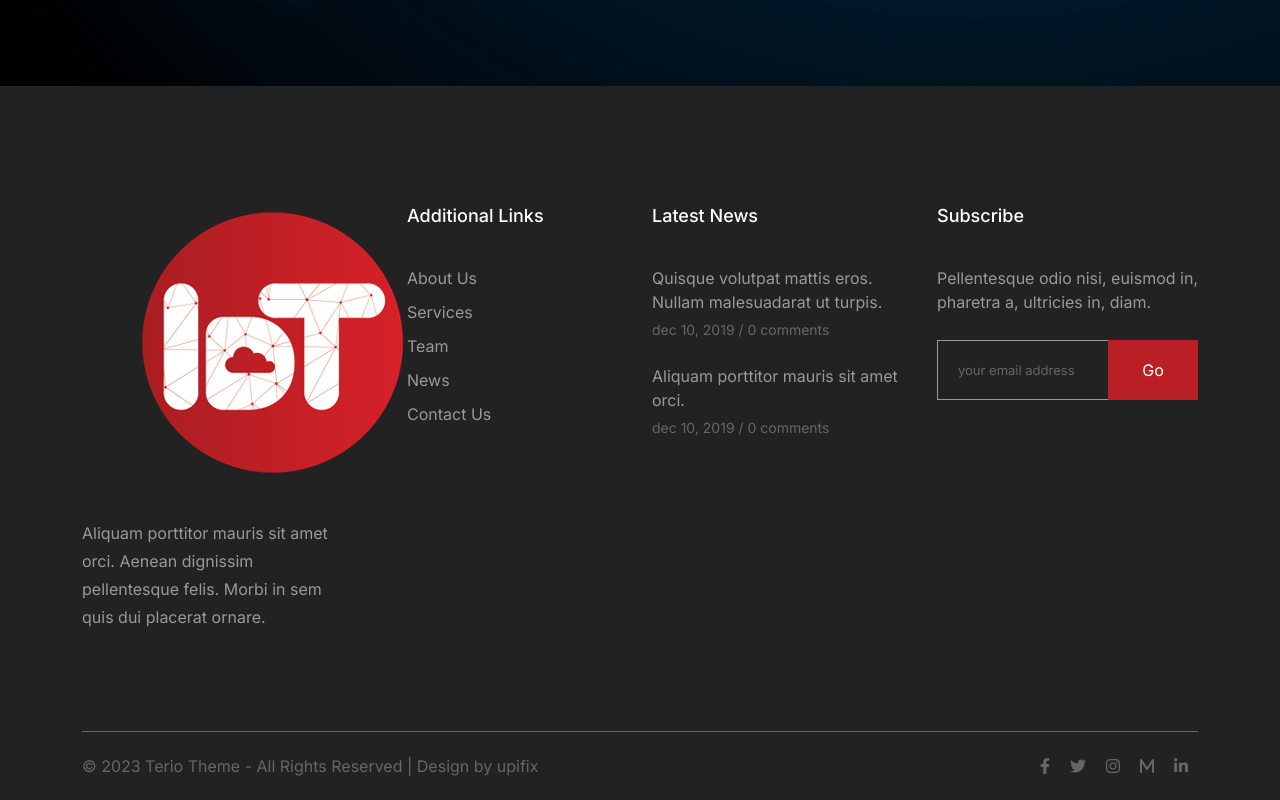
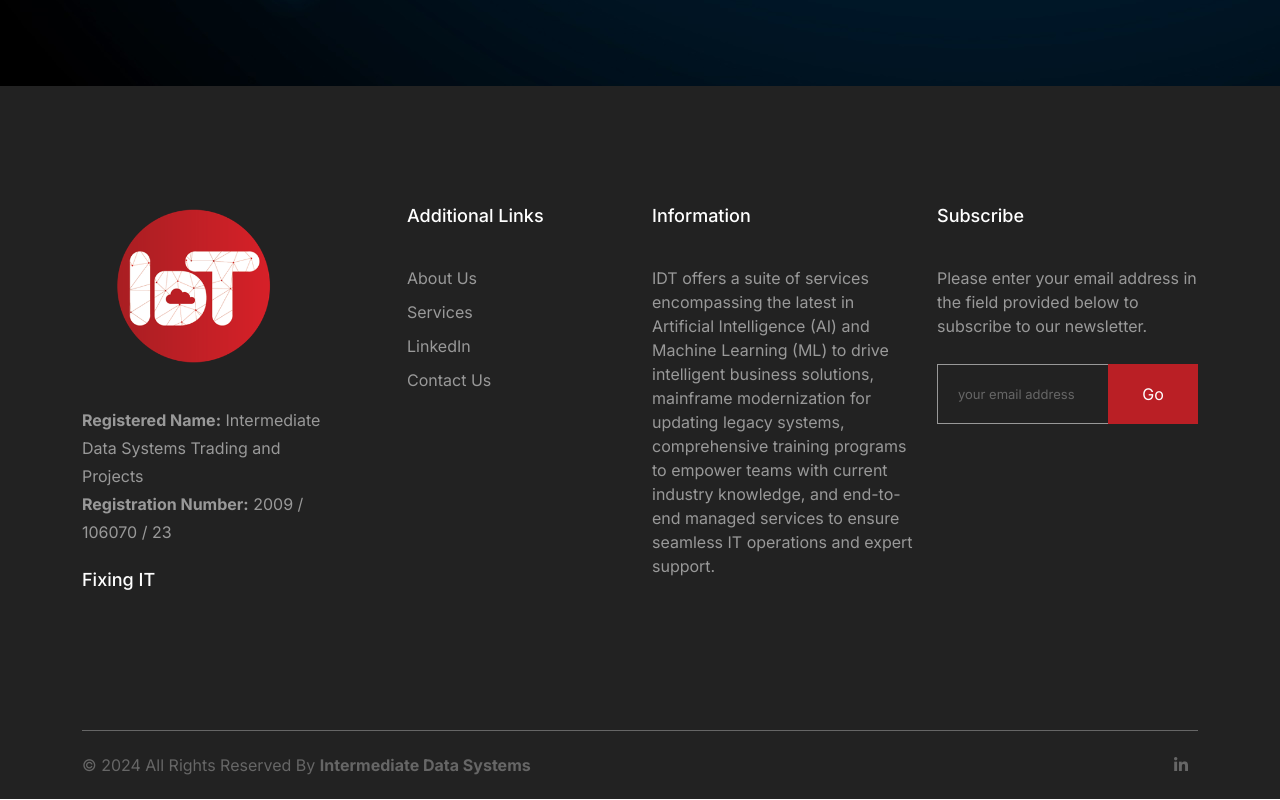
Before and after one commit to Qwezzy/IDS-Website2, a plain HTML site: page 404error.html in a window 1280 px wide. Shown: the part 564-1364 px from the top of the page. Drawn offline with Linux system fonts and the light colour scheme.

Commit message:
Last Commit before going live

```diff
--- a/404error.html
+++ b/404error.html
@@ -173,10 +173,11 @@
     <div class="row">
       <div class="col-xl-3 col-lg-4 col-md-6">
         <div class="footer-logo">
-          <a href="index.html"><img alt="img" src="assets/img/logo.png"></a>
+          <a href="index.html"><img alt="img" src="assets/img/logo.png" height="200px"></a>
           <p>
-            Aliquam porttitor mauris sit amet orci. Aenean dignissim pellentesque felis. Morbi in sem quis dui placerat ornare.
-          </p>
+            <b>Registered Name:</b> Intermediate Data Systems Trading and Projects<br> <b>Registration Number:</b> 2009 / 106070 / 23</p> <br>
+            <div class="latest-news"><h6>Fixing IT</h6></div>
+
         </div>
       </div>
       <div class="col-xl-3 col-lg-4 col-md-6">
@@ -185,31 +186,24 @@
           <ul>
             <li><a href="about.html">About us</a></li>
             <li><a href="services.html">Services</a></li>
-            <li><a href="team.html">team</a></li>
-            <li><a href="blog-grid.html">News</a></li>
+            <li><a href="https://www.linkedin.com/company/intermediate-data-systems/">LinkedIn</a></li>
+            <!-- <li><a href="blog-grid.html">News</a></li> -->
             <li class="pb-0"><a href="contacts.html">Contact us</a></li>
           </ul>
         </div>
       </div>
       <div class="col-xl-3 col-lg-4 col-md-6">
         <div class="latest-news">
-          <h6>Latest news</h6>
-          <ul>
-            <li>
-                <p>Quisque volutpat mattis eros. Nullam malesuadarat ut turpis.</p>
-                <span>dec 10, 2019 / 0 comments</span>
-            </li>
-            <li class="pt-4">
-              <p>Aliquam porttitor mauris sit amet orci.</p>
-              <span>dec 10, 2019 / 0 comments</span>
-            </li>
-          </ul>
+          <h6>Information</h6>
+            <p>IDT offers a suite of services encompassing the latest in Artificial Intelligence (AI) and Machine Learning (ML) to drive intelligent business solutions, mainframe modernization for updating legacy systems, comprehensive training programs to empower teams with current industry knowledge, and end-to-end managed services to ensure seamless IT operations and expert support.
+
+            </p>
         </div>
       </div>
       <div class="col-xl-3 col-lg-4 col-md-6">
         <div class="latest-news">
           <h6>Subscribe</h6>
-            <p>Pellentesque odio nisi, euismod in, pharetra a, ultricies in, diam.</p>
+            <p>Please enter your email address in the field provided below to subscribe to our newsletter.</p>
             <form>
               <input type="text" name="email" placeholder="your email address">
               <button>go</button>
@@ -218,13 +212,9 @@
        </div>
     </div>
     <div class="footer-bottom">
-      <p>© 2023 Terio Theme - All Rights Reserved   | Design by upifix</p>
+      <p>© 2024 All Rights Reserved By <b>Intermediate Data Systems</b></p>
       <ul>
-        <li><a href="#"><i class="fa-brands fa-facebook-f"></i></a></li>
-        <li><a href="#"><i class="fa-brands fa-twitter"></i></a></li>
-        <li><a href="#"><i class="fa-brands fa-instagram"></i></a></li>
-        <li><a href="#"><i class="fa-solid fa-m"></i></a></li>
-        <li><a href="#"><i class="fa-brands fa-linkedin-in"></i></a></li>
+        <li><a href="https://www.linkedin.com/company/intermediate-data-systems/"><i class="fa-brands fa-linkedin-in"></i></a></li>
       </ul>
     </div>
   </div>
```
Also changed, not shown: AI-Solutions.html (+1 -1 lines), Training-services.html (+1 -1 lines), about.html (+1 -1 lines), app-modernization.html (+1 -1 lines), contacts.html (+1 -1 lines), index.html (+1 -1 lines), msp.html (+1 -1 lines), services.html (+1 -1 lines), 1 other file.
